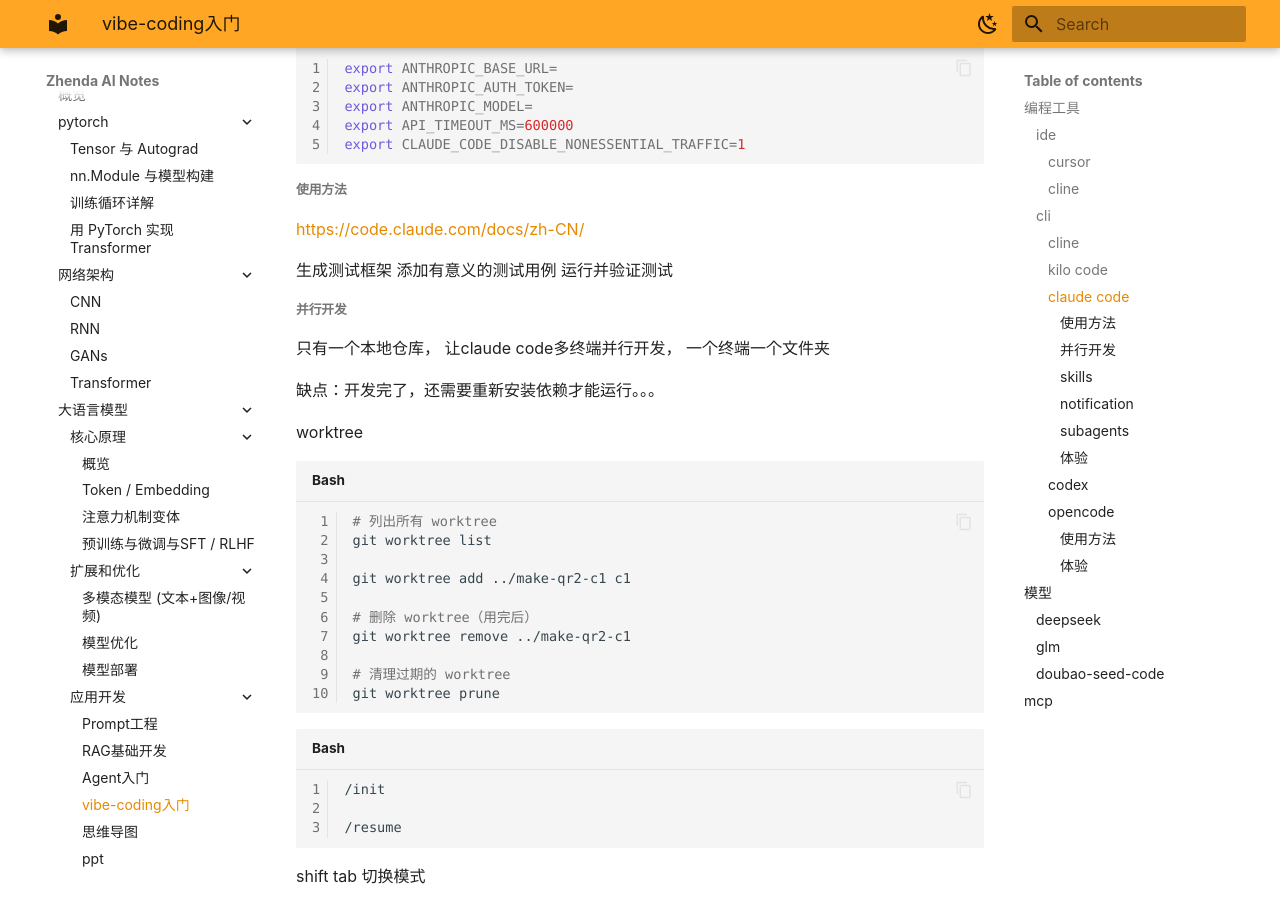
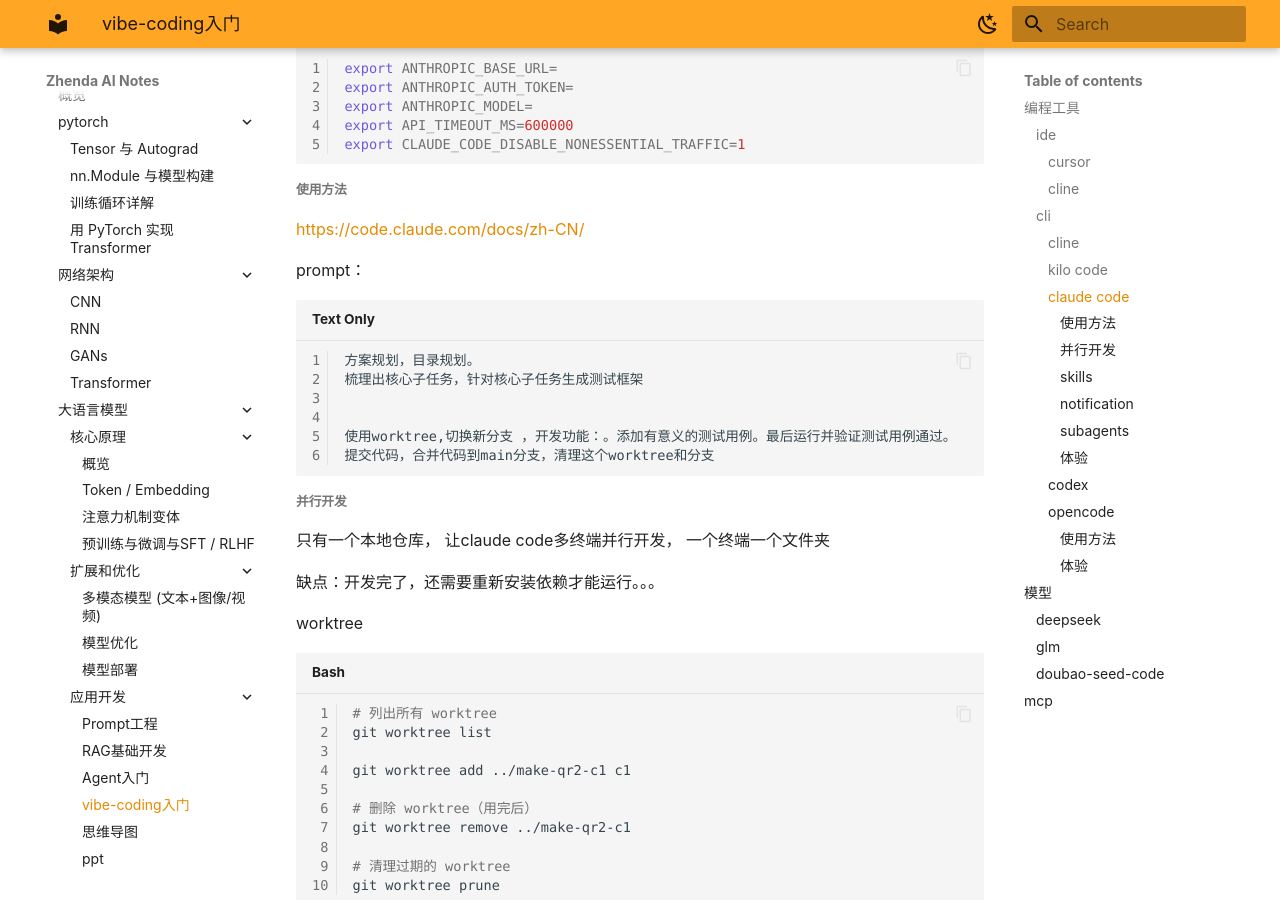
Before and after one commit to zhenda-hub/ai-note, an MkDocs documentation site: the page built from docs/dl/llm/dev/vibe-coding.md, in a window 1280 px wide and 900 px high, scrolled down 1782 px. Built offline with MkDocs 1.6.1 and Material for MkDocs 9.7.7, drawn with Linux system fonts in a browser that asks for light colours; plug-ins that fetch from the network failed and are left out.

Commit message:
add(vibe): prompt

````diff
--- a/docs/dl/llm/dev/vibe-coding.md
+++ b/docs/dl/llm/dev/vibe-coding.md
@@ -87,9 +87,16 @@ export CLAUDE_CODE_DISABLE_NONESSENTIAL_TRAFFIC=1
 
 <https://code.claude.com/docs/zh-CN/>
 
-生成测试框架
-添加有意义的测试用例
-运行并验证测试
+prompt：
+
+```txt
+方案规划，目录规划。
+梳理出核心子任务，针对核心子任务生成测试框架
+
+
+使用worktree,切换新分支 ，开发功能：。添加有意义的测试用例。最后运行并验证测试用例通过。
+提交代码，合并代码到main分支，清理这个worktree和分支
+```
 
 
 ##### 并行开发
````
